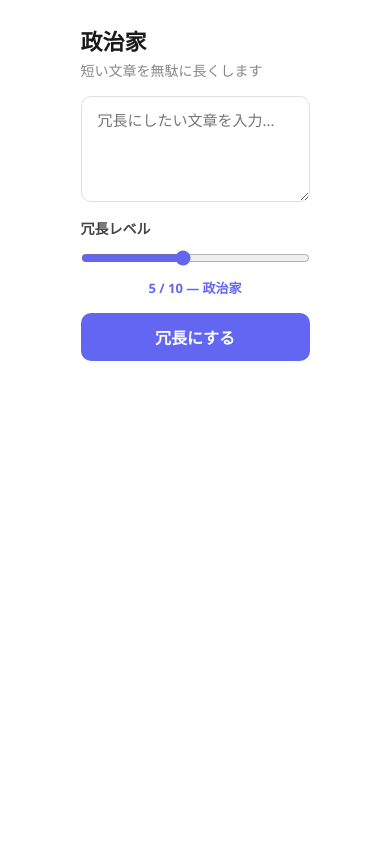
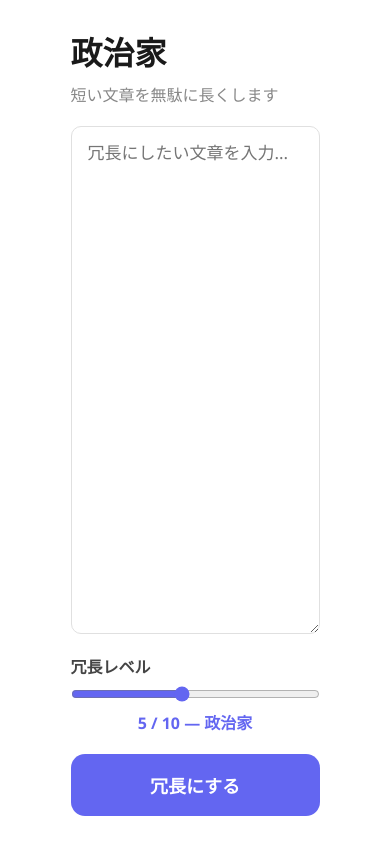
Before and after one commit to S-Yus/verbose_tool, a React (Vite) app in the folder frontend/: page / in a window 390 px wide. Built offline with nearby package versions, Linux system fonts and the light colour scheme.

Commit message:
Mobile: larger UI elements to fill screen

```diff
--- a/frontend/src/index.css
+++ b/frontend/src/index.css
@@ -138,27 +138,57 @@ body {
   }
 
   .container {
-    padding: 24px 16px;
+    padding: 28px 20px;
     border-radius: 0;
     box-shadow: none;
-    min-height: 100vh;
-    gap: 16px;
+    min-height: 100dvh;
+    gap: 20px;
+    display: flex;
+    flex-direction: column;
   }
 
   .title {
-    font-size: 22px;
+    font-size: 32px;
+  }
+
+  .subtitle {
+    font-size: 16px;
+    margin-top: -12px;
+  }
+
+  .textarea {
+    font-size: 17px;
+    flex: 1;
+    min-height: 160px;
   }
 
   .slider-row {
     flex-direction: column;
     align-items: stretch;
+    gap: 8px;
+  }
+
+  .slider-label {
+    font-size: 16px;
   }
 
   .slider {
     width: 100%;
+    height: 6px;
   }
 
   .level-badge {
     text-align: center;
+    font-size: 16px;
+  }
+
+  .button {
+    padding: 18px 0;
+    font-size: 18px;
+    border-radius: 14px;
+  }
+
+  .result-text {
+    font-size: 16px;
   }
 }
```
